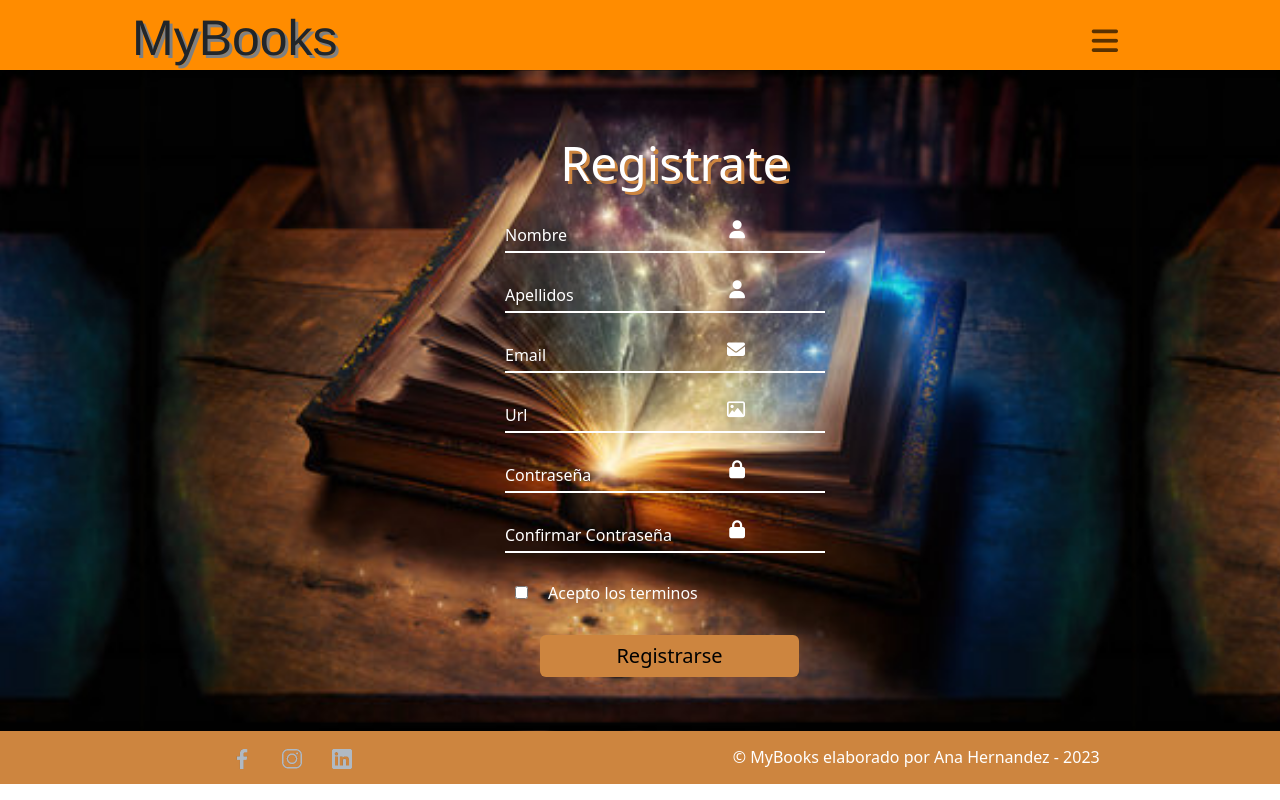
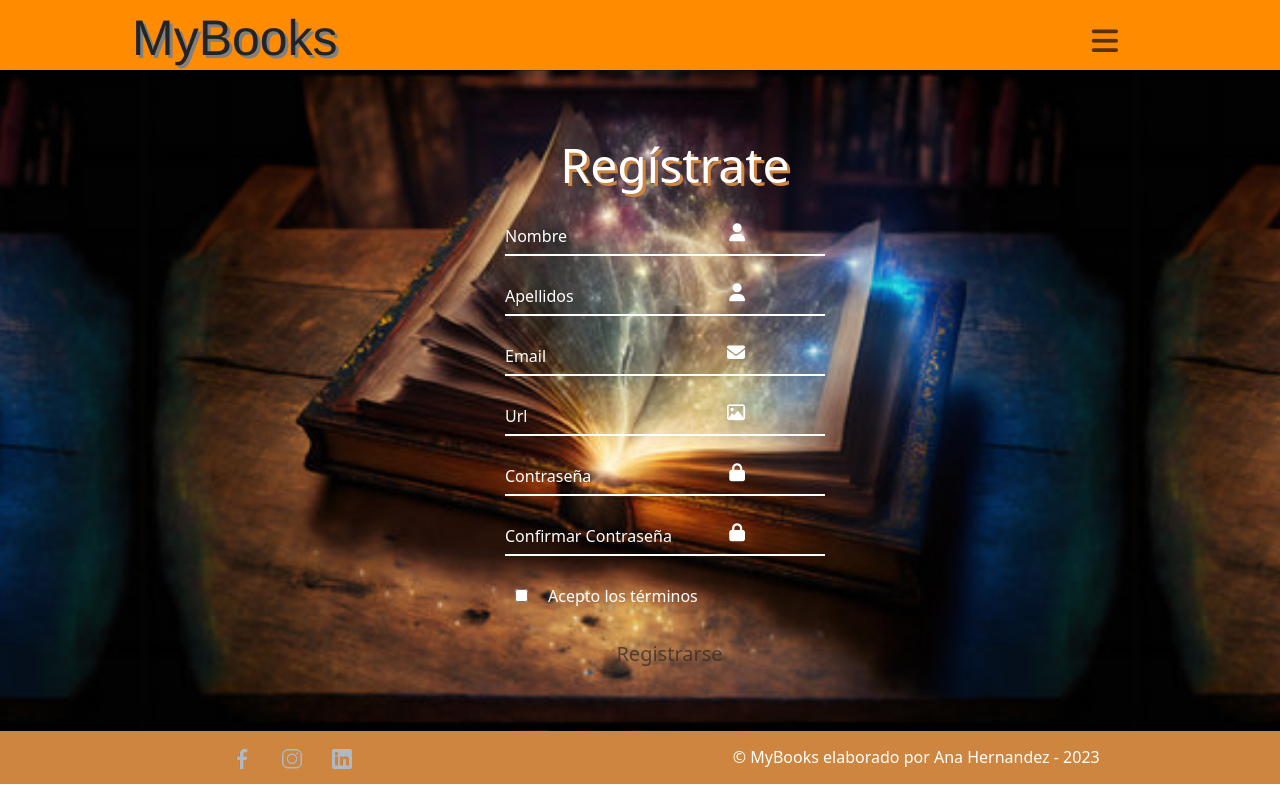
Before and after one commit to Cristinahb26/Modulo_3, an Angular app: page /register in a window 1280 px wide. Built offline with nearby package versions, Linux system fonts and the light colour scheme.

Commit message:
subir cambios dia6

```diff
--- a/src/app/component/form-register/form-register.component.css
+++ b/src/app/component/form-register/form-register.component.css
@@ -51,13 +51,14 @@ body{
     border-bottom: 2px solid #fff;
     /* transition: 3s; */
     color: #fff;
+    margin-bottom: -30px;
 
 }
 
 .input-mail:focus ~ label,
 .input-mail:valid ~ label {
 
-    top: -55px;
+    top: -44px;
     font-size: 15px;
     color: #f8ece2;
     border: none;
@@ -66,7 +67,7 @@ body{
 .input label{
 
     position: relative;
-    bottom: 30px;
+    bottom: 28px;
     color: #fff;
 
     display: flex;
@@ -84,7 +85,7 @@ body{
 }
 .login .checkbox {
 
-    margin-bottom: 30px;
+    margin-bottom: 25px;
     padding-left: 60px;
     color: #fff;
 
@@ -100,8 +101,8 @@ button {
     width: 70%;
     margin-left: 85px;
     font-weight: 500;
-    background-color: peru;
-    color: black;
+    background-color:rgb(237, 133, 28);
+    color: rgb(15, 15, 15);
     border: none;
     outline: none;
 
@@ -129,4 +130,20 @@ button:hover {
 p {
 
     color: #fff;
+
 }
+.has-error input {
+    border-color: red;
+  }
+
+  .error-message {
+    color: red;
+    font-size: 12px;
+    margin-top: -18px;
+  }
+
+  .error-message1 {
+    color: red;
+    font-size: 12px;
+
+  }
--- a/src/app/component/form-register/form-register.component.html
+++ b/src/app/component/form-register/form-register.component.html
@@ -1,77 +1,90 @@
 <body>
-
     <div class="login">
-
-        <form action="#">
-
+      <form #registrationForm="ngForm" (ngSubmit)="onSubmit(registrationForm)">
         <div class="sign-up">
-                <h2>Registrate</h2>
+          <h2>Regístrate</h2>
         </div>
 
-            <div class="input">
-
+        <!-- Nombre -->
+        <div class="input" [ngClass]="{'has-error': nombre.invalid && (nombre.dirty || nombre.touched)}">
           <i class="fa-solid fa-user"></i>
-                <input type="text" class="input-mail" autocomplete="off" required>
-                <label for="input"> Nombre </label>
-
+          <input type="text" class="input-mail" name="nombre" [(ngModel)]="registrationModel.nombre" required minlength="2"  #nombre="ngModel">
+          <label for="input">Nombre</label>
+          <div *ngIf="nombre.invalid && (nombre.dirty || nombre.touched)" class="error-message">
+            <div *ngIf="nombre.hasError('required')">Nombre es requerido</div>
+            <div *ngIf="nombre.hasError('minlength')">Nombre debe tener al menos 2 caracteres</div>
+          </div>
         </div>
 
-            <div class="input">
-
+        <!-- Apellidos -->
+        <div class="input" [ngClass]="{'has-error': apellidos.invalid && (apellidos.dirty || apellidos.touched)}">
           <i class="fa-solid fa-user"></i>
-                <input type="text" class="input-mail" autocomplete="off" required>
-                <label for="input"> Apellidos </label>
-
+          <input type="text" class="input-mail" name="apellidos" [(ngModel)]="registrationModel.apellidos" required #apellidos="ngModel">
+          <label for="input">Apellidos</label>
+          <div *ngIf="apellidos.invalid && (apellidos.dirty || apellidos.touched)" class="error-message">
+            <div *ngIf="apellidos.hasError('required')">Apellidos son requeridos</div>
+          </div>
         </div>
 
-            <div class="input">
-
+        <!-- Email -->
+        <div class="input" [ngClass]="{'has-error': email.invalid && (email.dirty || email.touched)}">
           <i class="fa-solid fa-envelope"></i>
-                <input type="email" class="input-mail" autocomplete="off" required>
-                <label for="input"> Email </label>
-
+          <input type="email" class="input-mail" name="email" [(ngModel)]="registrationModel.email" required #email="ngModel">
+          <label for="input">Email</label>
+          <div *ngIf="email.invalid && (email.dirty || email.touched)" class="error-message">
+            <div *ngIf="email.hasError('required')">Email es requerido</div>
+            <div *ngIf="email.hasError('email')">Email no es válido</div>
+          </div>
         </div>
 
-            <div class="input">
-
+        <!-- URL -->
+        <div class="input" [ngClass]="{'has-error': url.invalid && (url.dirty || url.touched)}">
           <i class="fa fa-picture-o"></i>
-                <input type="url" class="input-mail" autocomplete="off" required>
-                <label for="input"> Url </label>
-
+          <input type="url" class="input-mail" name="url" [(ngModel)]="registrationModel.url" required #url="ngModel">
+          <label for="input">Url</label>
+          <div *ngIf="url.invalid && (url.dirty || url.touched)" class="error-message">
+            <div *ngIf="url.hasError('required')">URL es requerido</div>
+            <div *ngIf="url.hasError('url')">URL no es válida</div>
+          </div>
         </div>
 
-            <div class="input">
-
+        <!-- Contraseña -->
+        <div class="input" [ngClass]="{'has-error': contrasena.invalid && (contrasena.dirty || contrasena.touched)}">
           <i class="fa-solid fa-lock"></i>
-                <input type="password" class="input-mail" autocomplete="off" required>
-                <label for="input"> Contraseña </label>
-
+          <input type="password" class="input-mail" name="contrasena" [(ngModel)]="registrationModel.contrasena" required minlength="6" #contrasena="ngModel">
+          <label for="input">Contraseña</label>
+          <div *ngIf="contrasena.invalid && (contrasena.dirty || contrasena.touched)" class="error-message">
+            <div *ngIf="contrasena.hasError('required')">Contraseña es requerida</div>
+            <div *ngIf="contrasena.hasError('minlength')">Contraseña debe tener al menos 6 caracteres</div>
+          </div>
         </div>
 
-            <div class="input">
-
+        <!-- Confirmar Contraseña -->
+        <div class="input" [ngClass]="{'has-error': confirmarContrasena.invalid && (confirmarContrasena.dirty || confirmarContrasena.touched)}">
           <i class="fa-solid fa-lock"></i>
-                <input type="password" class="input-mail" autocomplete="off" required>
-                <label for="input"> Confirmar Contraseña </label>
-
+          <input type="password" class="input-mail" name="confirmarContrasena" [(ngModel)]="registrationModel.confirmarContrasena" required #confirmarContrasena="ngModel">
+          <label for="input">Confirmar Contraseña</label>
+          <div *ngIf="confirmarContrasena.invalid && (confirmarContrasena.dirty || confirmarContrasena.touched)" class="error-message">
+            <div *ngIf="confirmarContrasena.hasError('required')">Confirmar Contraseña es requerida</div>
+            <div *ngIf="registrationModel.confirmarContrasena !== registrationModel.contrasena">
+              Las contraseñas no coinciden
+            </div>
+          </div>
         </div>
 
-            <div class="checkbox">
-
-                <input type="checkbox" class="check" autocomplete="off" required>
-                <label for="check">Acepto los terminos</label>
-
+        <!-- Aceptar los términos -->
+        <div class="checkbox" [ngClass]="{'has-error': aceptarTerminos.invalid && (aceptarTerminos.dirty || aceptarTerminos.touched)}">
+          <input type="checkbox" class="check" name="aceptarTerminos" [(ngModel)]="registrationModel.aceptarTerminos" required #aceptarTerminos="ngModel">
+          <label for="check">Acepto los términos</label>
+          <div *ngIf="aceptarTerminos.invalid && (aceptarTerminos.dirty || aceptarTerminos.touched)" class="error-message1">
+            <div *ngIf="aceptarTerminos.hasError('required')">Debes aceptar los términos</div>
+          </div>
         </div>
 
-
+       <!-- Submit Button -->
       <div class="button">
-
-                 <button class="btn">Registrarse</button>
-
+        <button type="reset" class="btn" [disabled]="!registrationForm.valid">Registrarse</button>
       </div>
-
-
     </form>
   </div>
-
 </body>
--- a/src/app/component/form-register/form-register.component.ts
+++ b/src/app/component/form-register/form-register.component.ts
@@ -1,4 +1,15 @@
 import { Component } from '@angular/core';
+import { NgForm } from '@angular/forms'
+
+class RegistrationModel {
+  nombre: string;
+  apellidos: string;
+  email: string;
+  url: string;
+  contrasena: string;
+  confirmarContrasena: string;
+  aceptarTerminos: boolean;
+}
 
 @Component({
   selector: 'app-form-register',
@@ -6,5 +17,14 @@ import { Component } from '@angular/core';
   styleUrls: ['./form-register.component.css']
 })
 export class FormRegisterComponent {
+  registrationModel: RegistrationModel = new RegistrationModel();
 
+  onSubmit(form: NgForm) {
+    if (form.valid) {
+
+      console.log('Form submitted successfully!', this.registrationModel);
+    } else {
+
+    }
+  }
 }
```
Lines whose indentation alone changed are shown as unchanged.
